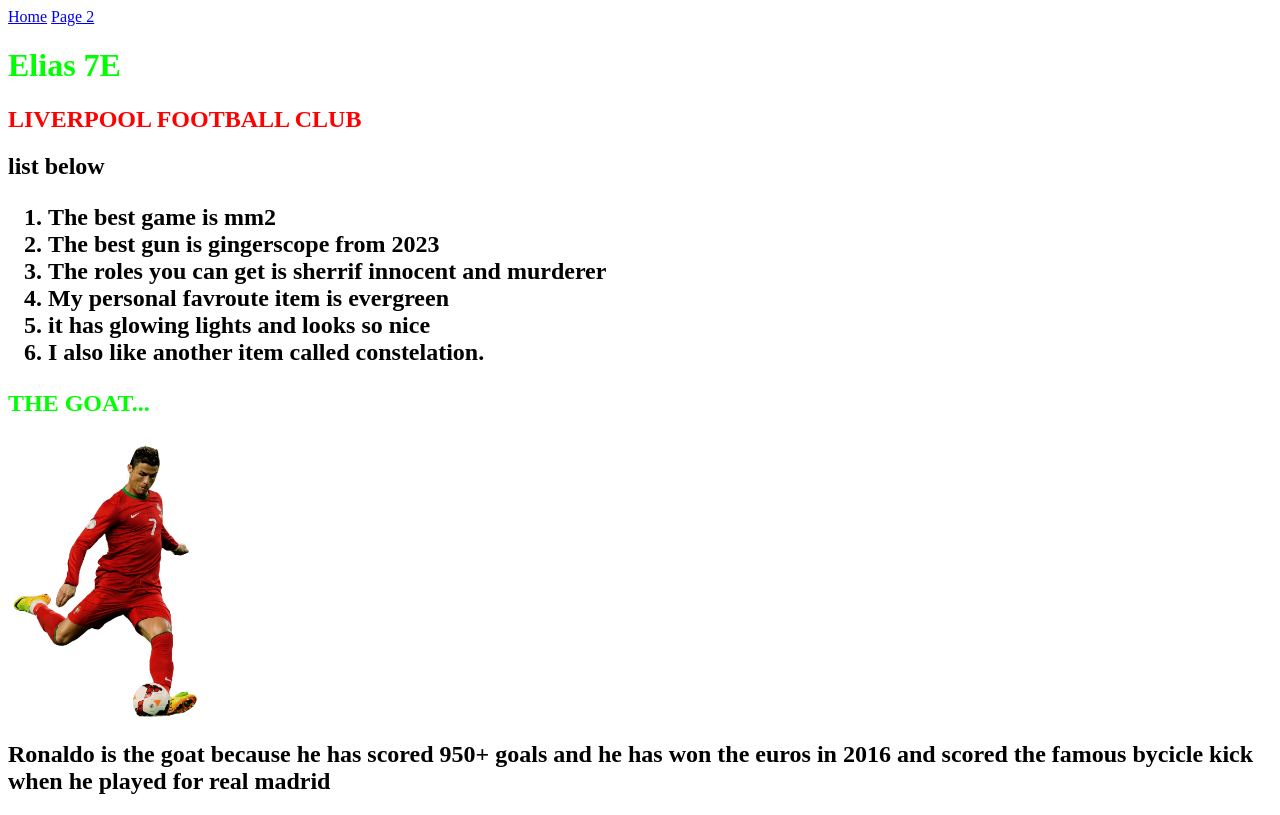
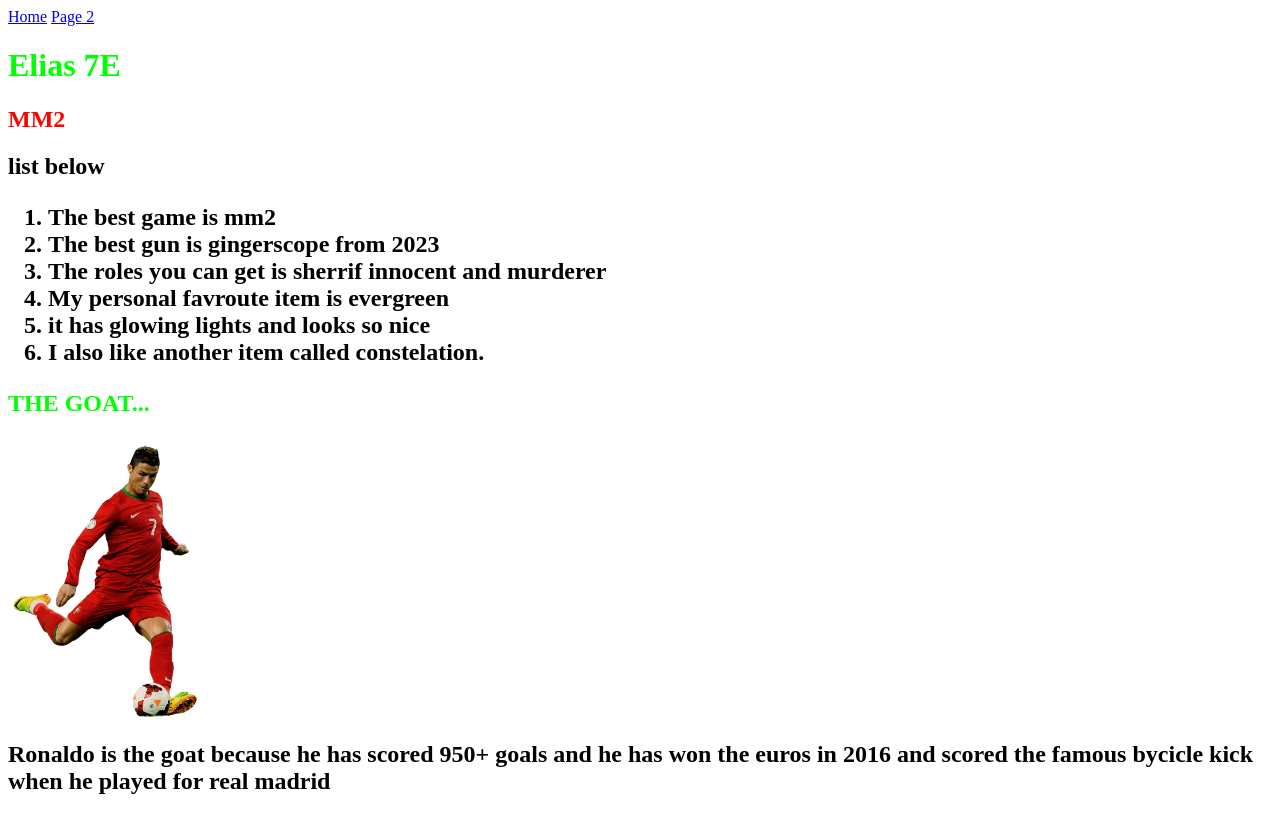
Before and after one commit to ek10998-source/Elias_pagee, a plain HTML site: page page2.html in a window 1280 px wide. Drawn offline with Linux system fonts and the light colour scheme.

Commit message:
Update page2.html

```diff
--- a/page2.html
+++ b/page2.html
@@ -7,7 +7,7 @@
 <a href="page2.html">Page 2</a>
     <body>
    <h1 style="color:lime">Elias 7E</h1>
-       <h2 style="color:red">LIVERPOOL FOOTBALL CLUB</h2>
+       <h2 style="color:red">MM2</h2>
 
 <h2> list below <h2>
 <ol>
```
